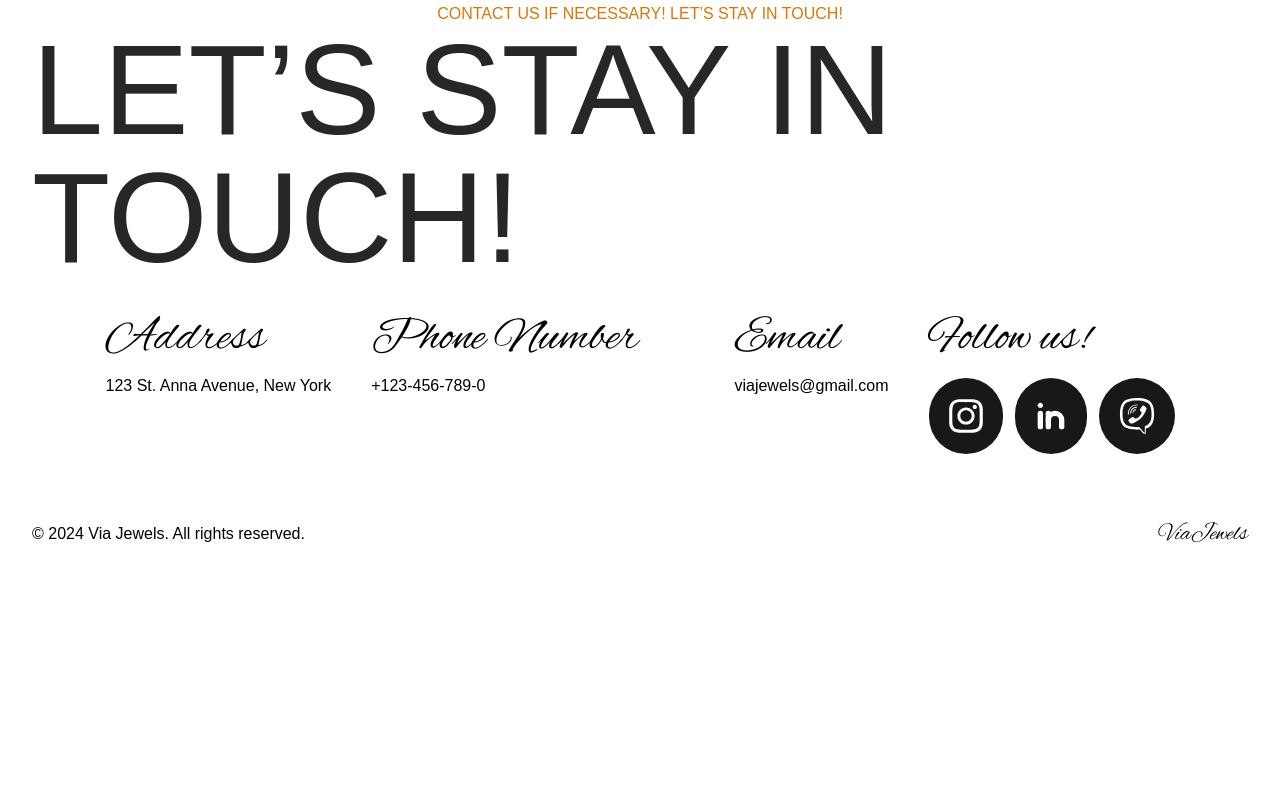
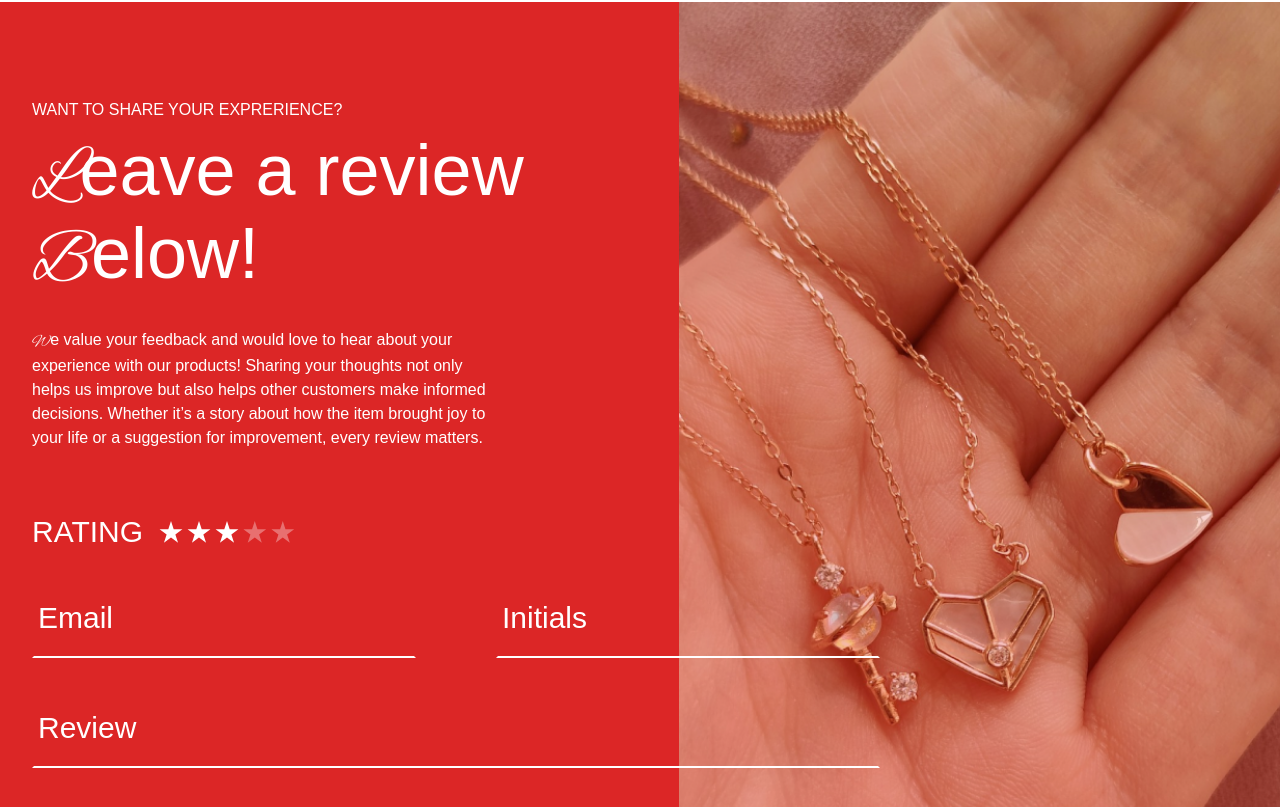
Before and after one commit to HumptyDumpy01/viajewels-app-enhanced, an Angular app: page /jewelry/1 in a window 1280 px wide. Shown: the part 1913-2720 px from the top of the page. Before the commit the page ends 2503 px from the top, so only its background shows below. Built offline with nearby package versions, Linux system fonts and the light colour scheme; a web font is replaced by a local one.

Commit message:
Implemented leave-a-review form section in jewel page.

```diff
--- a/src/app/UI/controls/input-control/input-control.component.ts
+++ b/src/app/UI/controls/input-control/input-control.component.ts
@@ -18,12 +18,12 @@ export class InputControlComponent {
 
   get inputStyles() {
     const redStyles = `
-    w-full py-4 pb-5 pl-1 px-4 text-3xl bg-red-600
-    text-white placeholder-white border-2 border-red-600 border-b-white
+    w-full py-4 pb-5 pl-1 px-4 text-3xl bg-transparent
+    text-white placeholder-white border-2 border-transparent border-b-white
          focus:outline-none focus:border-2 focus:pl-5 focus:border-white
          transition-all duration-300`;
     const blackStyles = `
-    w-full py-4 pb-5 pl-1 px-4 text-3xl
+    w-full py-4 pb-5 pl-1 px-4 text-3xl bg-transparent
     text-zinc-800 placeholder-zinc-800 border-2 border-transparent border-b-zinc-800
           focus:outline-none focus:border-2 focus:pl-5 focus:border-zinc-800
           transition-all duration-300`;
--- /dev/null
+++ b/src/app/UI/icons/star-white-icon/star-white-icon.component.html
@@ -0,0 +1,15 @@
+<svg *ngIf="mode() === 'filled'" fill="none" height="22" viewBox="0 0 24 22" width="24"
+     xmlns="http://www.w3.org/2000/svg">
+  <path
+    d="M12 0L14.6942 8.2918H23.4127L16.3593 13.4164L19.0534 21.7082L12 16.5836L4.94658 21.7082L7.64074 13.4164L0.587322 8.2918H9.30583L12 0Z"
+    fill="white" />
+</svg>
+
+
+<svg *ngIf="mode() === 'transparent'" fill="none" height="22" viewBox="0 0 24 22" width="24"
+     xmlns="http://www.w3.org/2000/svg">
+  <path
+    d="M11.769 0L14.4632 8.2918H23.1817L16.1283 13.4164L18.8225 21.7082L11.769 16.5836L4.71562 21.7082L7.40979 13.4164L0.356365 8.2918H9.07487L11.769 0Z"
+    fill="white"
+    opacity="0.34" />
+</svg>
--- /dev/null
+++ b/src/app/UI/icons/star-white-icon/star-white-icon.component.ts
@@ -0,0 +1,17 @@
+import { Component, input } from '@angular/core';
+import { NgIf } from '@angular/common';
+
+@Component({
+  selector: 'app-star-white-icon',
+  imports: [
+    NgIf
+  ],
+  standalone: true,
+  templateUrl: './star-white-icon.component.html',
+  styleUrl: './star-white-icon.component.css'
+})
+export class StarWhiteIconComponent {
+  mode = input<ModeType>();
+}
+
+type ModeType = `filled` | `transparent`;
--- a/src/app/pages/jewel/jewel.component.html
+++ b/src/app/pages/jewel/jewel.component.html
@@ -1,4 +1,5 @@
 <div *ngIf="jewelDetails">
   <app-jewel-header [jewelDetails]="jewelDetails" />
   <app-jewel-testimonials [jewelReviews]="jewelDetails.reviews" />
+  <app-leave-review />
 </div>
--- a/src/app/pages/jewel/jewel.component.ts
+++ b/src/app/pages/jewel/jewel.component.ts
@@ -5,13 +5,15 @@ import { Router } from '@angular/router';
 import { NgIf } from '@angular/common';
 import { JewelHeaderComponent } from './jewel-header/jewel-header.component';
 import { JewelTestimonialsComponent } from './jewel-testimonials/jewel-testimonials.component';
+import { LeaveReviewComponent } from './leave-review/leave-review.component';
 
 @Component({
   selector: 'app-jewel',
   imports: [
     NgIf,
     JewelHeaderComponent,
-    JewelTestimonialsComponent
+    JewelTestimonialsComponent,
+    LeaveReviewComponent
   ],
   standalone: true,
   templateUrl: './jewel.component.html',
--- /dev/null
+++ b/src/app/pages/jewel/leave-review/leave-review.component.html
@@ -0,0 +1,48 @@
+<div class="bg-red-600 py-24 pb-28 mt-20 relative z-10">
+  <img alt="A wonderful bracelets for your loved one." class="absolute object-cover top-0 -right-20 h-full z-[-1]"
+       src="./jewel/leave-review.png">
+  <div class="container">
+    <section>
+      <div class="flex bp-890:block flex-col items-center bp-890:text-left text-center">
+        <app-heading customContainerClasses="mb-7 flex flex-col" span="want to share your exprerience?"
+                     spanColor="text-white">
+          <p class="text-white"><span class="font-alexBrush">L</span>eave a review
+            <span class="font-alexBrush">B</span>elow!</p>
+        </app-heading>
+        <div class="flex items-center justify-between mb-16">
+          <app-paragraph customClasses="text-white">
+            <span class="font-alexBrush">W</span>e value your feedback and would love to hear about your experience
+            with our products! Sharing your thoughts not only helps us improve but also helps other customers make
+            informed decisions. Whether it’s a story about how the item brought joy to your life or a suggestion for
+            improvement, every review matters.
+          </app-paragraph>
+        </div>
+      </div>
+      <div class="flex items-center">
+        <div class="flex items-center">
+          <form class="w-full flex flex-col gap-14">
+            <div class="flex justify-center flex-col gap-1">
+              <div class="flex items-center gap-4 mb-7">
+                <span class="uppercase text-3xl text-white">rating</span>
+                <div class="flex items-center gap-1">
+                  <app-star-white-icon class="cursor-pointer" mode="filled" />
+                  <app-star-white-icon class="cursor-pointer" mode="filled" />
+                  <app-star-white-icon class="cursor-pointer" mode="filled" />
+                  <app-star-white-icon class="cursor-pointer" mode="transparent" />
+                  <app-star-white-icon class="cursor-pointer" mode="transparent" />
+                </div>
+              </div>
+              <div class="flex items-center gap-20">
+                <app-input-control class="max-w-96" helperText="Enter your email" placeholder="Email" type="email" />
+                <app-input-control class="max-w-96" helperText="Enter your initials" placeholder="Initials"
+                                   type="text" />
+              </div>
+              <app-input-control class="w-full" helperText="Enter your review" placeholder="Review" type="text" />
+            </div>
+            <app-viajewels-button label="leave Review" styling="empty-white" type="submit" />
+          </form>
+        </div>
+      </div>
+    </section>
+  </div>
+</div>
```
Also changed, not shown: src/app/pages/jewel/leave-review/leave-review.component.ts (added, +23 -0 lines), public/jewel/leave-review.png (added), src/app/UI/icons/star-white-icon/star-white-icon.component.css (added), src/app/pages/jewel/leave-review/leave-review.component.css (added).
